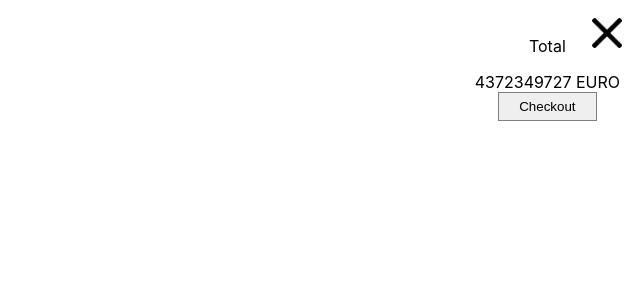
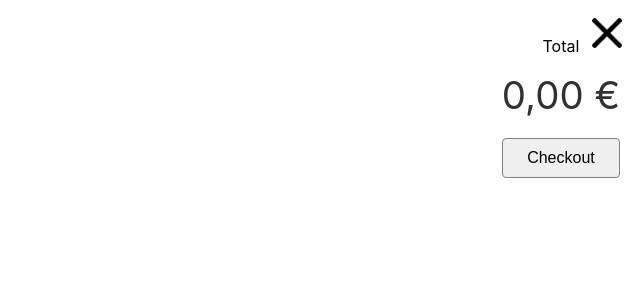
Before and after one commit to motokikasai/redux-shopping-cart, a React (Create React App) app: page /checkout in a window 1280 px wide. Shown: the top 300 px of the page, without its empty margins (640-1280 px from the left). Built offline with nearby package versions, Linux system fonts and the light colour scheme; what redux-immutable-state-invariant would draw is missing.

Commit message:
Add Delete function to Cart/Checkout page

```diff
--- a/src/App.css
+++ b/src/App.css
@@ -142,6 +142,18 @@ button:hover {
   object-fit: cover;
 }
 
+.total-price {
+  font-size: 2.4rem;
+  color: rgb(49, 49, 49);
+  margin-bottom: 20px;
+}
+
+.checkout-btn {
+  font-size: 1rem;
+  padding: 10px 24px;
+  border-radius: 4px;
+}
+
 /* ERROR PAGE */
 
 .back-icon {
--- a/src/pages/checkout/index.js
+++ b/src/pages/checkout/index.js
@@ -6,6 +6,10 @@ import close from "../../images/icons/close.png";
 import * as actions from "../../store/actionTypes";
 
 class Checkout extends Component {
+  state = {
+    total: 0,
+  };
+
   clickHandler = (productId) => {
     console.log("remove clicked!!!");
     console.log(productId);
@@ -51,7 +55,10 @@ class Checkout extends Component {
         <section className="summary-total">
           <div className="summary">
             <p>Total</p>
-            <div className="total-price">4372349727 EURO</div>
+            <div className="total-price">{`${new Intl.NumberFormat("de-DE", {
+              style: "currency",
+              currency: "EUR",
+            }).format(this.state.total)}`}</div>
             <button className="checkout-btn">Checkout</button>
           </div>
         </section>
--- a/src/store/appReducer.js
+++ b/src/store/appReducer.js
@@ -23,7 +23,7 @@ function purchasesReducer(state = {}, action) {
       delete duplicateState[action.payload.id];
 
       return {
-        duplicateState,
+        ...duplicateState,
       };
 
     default:
```
